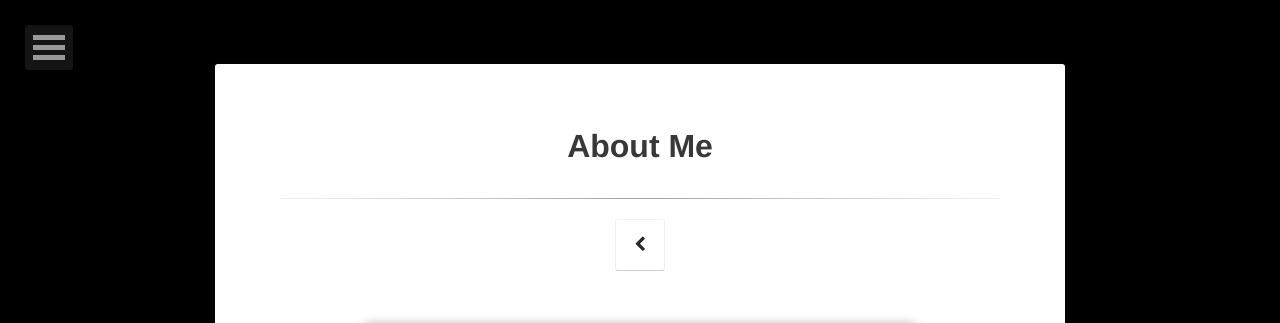
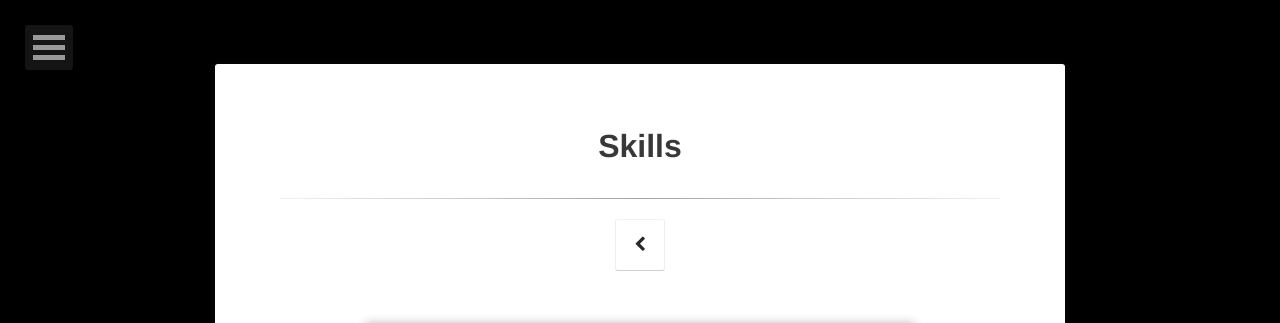
Before and after one commit to nalinraut/nalinraut.github.io, a Jekyll site: the page built from skills/index.md, in a window 1280 px wide. Shown: the top 323 px of the page. Built offline with Jekyll 4.4.1, drawn with Linux system fonts in a browser that asks for light colours.

Commit message:
Added Skills

```diff
--- a/_layouts/home.html
+++ b/_layouts/home.html
@@ -35,7 +35,7 @@ layout: compress
                          <a class="btn zoombtn" href="{{ site.url }}/about">
                          About
                          </a>
-                         <a class="btn zoombtn" href="{{ site.url }}/posts">
+                         <a class="btn zoombtn" href="{{ site.url }}/skills">
                          Skills
                          </a>
                          <a class="btn zoombtn" href="{{ site.url }}/projects">
--- a/skills/index.md
+++ b/skills/index.md
@@ -1,6 +1,6 @@
 ---
 layout: page
-title: About Me
+title: Skills
 tags: [about, Jekyll, theme, moon]
 date: 2016-03-21
 comments: false
```
